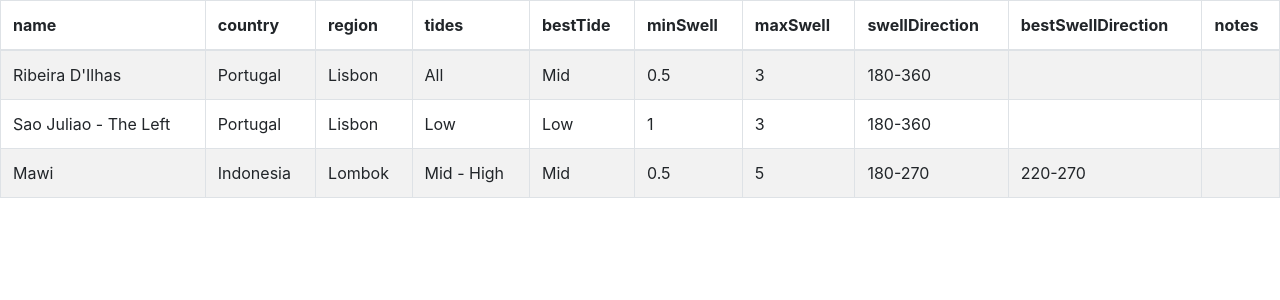
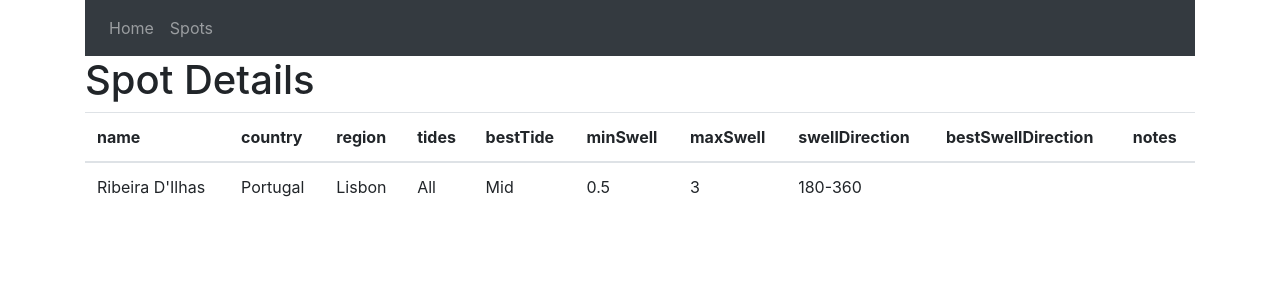
Before and after one commit to Marios85/SurfSpots, a React (Create React App) app in the folder surfspotclient/: page /#/Spots/1 in a window 1280 px wide. Shown: the top 300 px of the page. Built offline with nearby package versions, Linux system fonts and the light colour scheme.

Commit message:
Spot Page/link with routing

```diff
--- a/surfspotclient/src/App.jsx
+++ b/surfspotclient/src/App.jsx
@@ -3,6 +3,7 @@ import ReactDOM from 'react-dom'
 import 'bootstrap/dist/css/bootstrap.min.css';
 import './css/App.css';
 import {Spots} from './components/Spots'
+import {Header} from './components/Layout'
 import {Content} from './components/Content'
 //import {History} from 'history'
 import {Router, Route,IndexRoute,browserHistory} from 'react-router-dom'
@@ -11,6 +12,7 @@ import {Router, Route,IndexRoute,browserHistory} from 'react-router-dom'
 
 ReactDOM.render((
     <Router >
+      <Header/>
     <Route path="/" component={Content}>
       <Route path="/spots" component={Spots}>
         {/* <Route path=":id" component={Movie} /> */}
--- a/surfspotclient/src/components/Content.jsx
+++ b/surfspotclient/src/components/Content.jsx
@@ -1,32 +1,24 @@
 import React from 'react';
 import 'bootstrap/dist/css/bootstrap.min.css';
 import '../css/App.css';
-import {Spots} from './Spots'
 
-import Button from 'react-bootstrap/Button'
 import Container from 'react-bootstrap/Container'
-import Navbar from 'react-bootstrap/Navbar'
-import Nav from 'react-bootstrap/Nav'
+import Layout from './Layout'
 
 class Content extends React.Component {
     render() {
     return (
+        <Layout>
       <Container className="App">
-        <Navbar bg="dark" variant="dark">
-        <Nav>
-          <Nav.Link href="#home">Home</Nav.Link>
-        </Nav>
-        <Nav>
-          <Nav.Link href="#Spots">Spots</Nav.Link>
-        </Nav>
-       </Navbar>
        <h1 className="text-left mt-3 mb-3">
-         Surf Spots
+         Marios's Surf Directory
        </h1>
-       <Button variant="primary">Primary</Button>
+       <p className="text-left">A repository for surf spots</p>
       </Container>
+      </Layout>
     );
   }}
+
 
 //   Content.contextTypes = {
 //     router: React.PropTypes.object.isRequired
--- /dev/null
+++ b/surfspotclient/src/components/Layout.jsx
@@ -0,0 +1,27 @@
+import React from 'react';
+import 'bootstrap/dist/css/bootstrap.min.css';
+
+import Navbar from 'react-bootstrap/Navbar'
+import Nav from 'react-bootstrap/Nav'
+import Container from 'react-bootstrap/Container'
+
+class Layout extends React.Component{
+
+    render(){
+        return(
+          <Container>
+            <Navbar bg="dark" variant="dark">
+            <Nav>
+              <Nav.Link href="#home">Home</Nav.Link>
+            </Nav>
+            <Nav>
+              <Nav.Link href="#Spots">Spots</Nav.Link>
+            </Nav>
+           </Navbar>
+           {this.props.children}
+          </Container>
+
+            );}
+}
+
+export default Layout;
--- /dev/null
+++ b/surfspotclient/src/components/Spot.jsx
@@ -0,0 +1,48 @@
+/* eslint-disable eqeqeq */
+import React from 'react';
+import Layout from './Layout';
+import Table from 'react-bootstrap/Table';
+
+class Spot extends React.Component
+{
+    render (){
+        let spot = this.props.spots.find(element=>element.id == this.props.match.params.id)
+        return(
+            <Layout>
+                <h1>Spot Details</h1>
+                <Table>
+             <thead>
+            <tr>
+            <th>name</th>
+            <th>country</th>
+            <th>region</th>
+            <th>tides</th>
+            <th>bestTide</th>
+            <th>minSwell</th>
+            <th>maxSwell</th>
+            <th>swellDirection</th>
+            <th>bestSwellDirection</th>
+            <th>notes</th>
+            </tr>
+        </thead>
+        <tbody>
+                <tr>
+                <td>{spot.name}</td>
+                <td>{spot.country}</td>
+                <td>{spot.region}</td>
+                <td>{spot.tides}</td>
+                <td>{spot.bestTide}</td>
+                <td>{spot.minSwell}</td>
+                <td>{spot.maxSwell}</td>
+                <td>{spot.swellDirection}</td>
+                <td>{spot.bestSwellDirection}</td>
+                <td>{spot.notes}</td>
+                </tr>
+        </tbody>
+                </Table>
+            </Layout>
+
+        );}
+}
+
+export {Spot};
--- a/surfspotclient/src/components/Spots.jsx
+++ b/surfspotclient/src/components/Spots.jsx
@@ -1,12 +1,19 @@
 import React from 'react';
 import Table from 'react-bootstrap/Table'
-import data from '../spots.json'
+
+import Layout from './Layout';
+import {Link} from 'react-router-dom'
+
 
 class Spots extends React.Component{
 render()
 {
+    console.log(this.props)
     return(
-    <Table striped bordered hover>
+        <Layout>
+
+        <h1 className="text-left mt-3 mb-3">Surf Spots</h1>
+        <Table striped bordered hover>
         <thead>
             <tr>
             <th>name</th>
@@ -22,10 +29,10 @@ render()
             </tr>
         </thead>
         <tbody>
-            {data.spots.map(function(spot){
+            {this.props.spots.map(function(spot){
                 return(
-                    <tr>
-                    <td>{spot.name}</td>
+                    <tr key={spot.id}>
+                    <td  ><Link to={`/Spots/${spot.id}`}>{spot.name}</Link></td>
                     <td>{spot.country}</td>
                     <td>{spot.region}</td>
                     <td>{spot.tides}</td>
@@ -40,6 +47,7 @@ render()
             })}
         </tbody>
     </Table>
+    </Layout>
         );}
 }
 
--- a/surfspotclient/src/index.js
+++ b/surfspotclient/src/index.js
@@ -3,16 +3,21 @@ import ReactDOM from 'react-dom'
 import 'bootstrap/dist/css/bootstrap.min.css';
 import './css/App.css';
 import {Spots} from './components/Spots'
+import {Spot} from './components/Spot'
 import {Content} from './components/Content'
 import {Route, HashRouter, Switch} from 'react-router-dom'
-
+import data from './spots.json'
+//const spots = require('./components/spots.js')
 
 function App() {
   return (
     <div>
       <Switch>
-        <Route path="/Spots">
-          <Spots />
+      <Route path="/Spots/:id" render={(props) => <Spot spots={data.spots} {...props}/>}/>
+      {/* <Spot  spots={data.spots} ></Spot>
+      </Route> */}
+      <Route path="/Spots" >
+          <Spots spots={data.spots}> </Spots>
         </Route>
         <Route path="/">
           <Content />
--- a/surfspotclient/src/spots.json
+++ b/surfspotclient/src/spots.json
@@ -1,6 +1,7 @@
 {
     "spots":[
         {
+        "id":1,
         "name":"Ribeira D'Ilhas",
         "country": "Portugal",
         "region": "Lisbon",
@@ -13,6 +14,7 @@
         "notes": ""
         },
         {
+        "id":2,
         "name":"Sao Juliao - The Left",
         "country": "Portugal",
         "region": "Lisbon",
@@ -25,6 +27,7 @@
         "notes": ""
         },
         {
+        "id":3,
         "name":"Mawi",
         "country": "Indonesia",
         "region": "Lombok",
```
